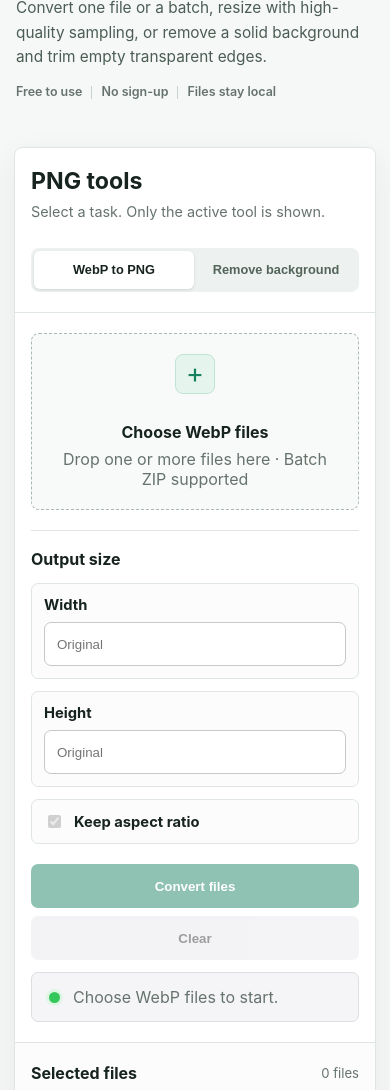
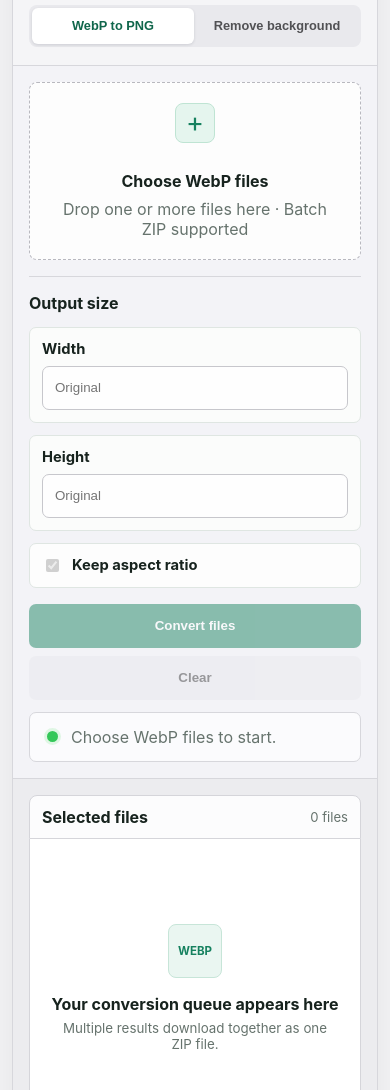
Before and after one commit to ijmu/pngtoolbox, a website built with Vite: page index.html in a window 390 px wide. Shown: the part 253-1343 px from the top of the page. Built offline with nearby package versions, Linux system fonts and the light colour scheme; what pica would draw is missing.

Commit message:
Redesign homepage as pro workspace

```diff
--- a/index.html
+++ b/index.html
@@ -38,18 +38,10 @@
       <nav aria-label="Primary navigation"><a href="#tool">Tools</a><a href="#guides">Guides</a><a href="./about.html">About</a><a href="./privacy.html">Privacy</a></nav>
     </header>
 
-    <main>
-      <section class="hero">
-        <div class="hero-copy">
-          <h1>Convert WebP and make transparent PNGs</h1>
-          <p>Convert one file or a batch, resize with high-quality sampling, or remove a solid background and trim empty transparent edges.</p>
-          <ul class="hero-facts" aria-label="Tool benefits"><li>Free to use</li><li>No sign-up</li><li>Files stay local</li></ul>
-        </div>
-      </section>
-
-      <section id="tool" class="tool-shell" aria-labelledby="tool-title">
+    <main class="workspace-page">
+      <section id="tool" class="tool-shell app-workspace" aria-labelledby="tool-title">
         <div class="workspace-head">
-          <div><h2 id="tool-title">PNG tools</h2><p>Select a task. Only the active tool is shown.</p></div>
+          <div class="workspace-title"><h1 id="tool-title">PNG workspace</h1><p>Convert WebP files, remove solid backgrounds, and inspect the PNG result before downloading.</p></div>
           <div class="tool-tabs" role="tablist" aria-label="Choose a PNG tool">
             <button id="converterTab" type="button" class="tool-tab is-active" role="tab" aria-selected="true" aria-controls="converterPanel">WebP to PNG</button>
             <button id="backgroundTab" type="button" class="tool-tab" role="tab" aria-selected="false" aria-controls="backgroundPanel">Remove background</button>
@@ -58,7 +50,7 @@
 
         <div id="converterPanel" class="tool-panel" role="tabpanel" aria-labelledby="converterTab">
           <div class="tool-grid">
-            <div class="control-panel">
+            <div class="control-panel app-sidebar">
               <div id="webpDropzone" class="dropzone" tabindex="0" role="button" aria-label="Choose or drop WebP images">
                 <input id="webpInput" type="file" accept="image/webp" multiple />
                 <div class="drop-icon">+</div><p>Choose WebP files</p><span>Drop one or more files here &middot; Batch ZIP supported</span>
@@ -79,7 +71,7 @@
               <progress id="convertProgress" class="progress-bar" max="100" value="0" hidden>0%</progress>
               <div id="webpStatus" class="status" role="status">Choose WebP files to start.</div>
             </div>
-            <div class="queue-panel">
+            <div class="queue-panel app-canvas">
               <div class="queue-head"><strong>Selected files</strong><span id="queueCount">0 files</span></div>
               <ul id="webpFileList" class="file-list" aria-label="Selected WebP files"></ul>
               <div id="queueEmpty" class="queue-empty"><span>WEBP</span><strong>Your conversion queue appears here</strong><small>Multiple results download together as one ZIP file.</small></div>
@@ -89,7 +81,7 @@
 
         <div id="backgroundPanel" class="tool-panel" role="tabpanel" aria-labelledby="backgroundTab" hidden>
           <div class="editor-grid">
-            <div class="control-panel">
+            <div class="control-panel app-sidebar">
               <div id="pngDropzone" class="dropzone" tabindex="0" role="button" aria-label="Choose, drop, or paste an image to make a transparent PNG">
                 <input id="pngInput" type="file" accept="image/jpeg,image/png,image/webp" />
                 <div class="drop-icon">+</div><p>Choose an image</p><span>JPG, PNG, or WebP &middot; Drop here or paste with Ctrl+V</span>
@@ -106,7 +98,7 @@
               </div>
               <div class="controls compact-controls"><button id="downloadTransparentBtn" type="button" disabled>Download PNG</button><button id="resetTransparentBtn" type="button" class="secondary" disabled>Reset</button></div>
             </div>
-            <div class="preview-panel">
+            <div class="preview-panel app-canvas">
               <div class="preview-toolbar"><div class="segmented-control" role="group" aria-label="Preview image"><button id="resultPreviewBtn" type="button" class="segment is-active" aria-pressed="true" disabled>Result</button><button id="originalPreviewBtn" type="button" class="segment" aria-pressed="false" disabled>Original</button></div><span id="transparentMeasure" class="preview-measure">Measured after processing</span></div>
               <div class="preview-stage"><canvas id="previewCanvas" width="720" height="480" aria-label="Transparent PNG preview"></canvas><canvas id="originalCanvas" class="is-hidden" width="720" height="480" aria-label="Original image preview"></canvas><div id="previewEmpty" class="preview-empty" aria-hidden="true"><span class="preview-symbol">PNG</span><strong>Your transparent preview appears here</strong><small>Click the image to sample its background color</small></div></div>
               <div id="transparentStatus" class="status" role="status">Choose an image to start.</div>
--- a/styles.css
+++ b/styles.css
@@ -1402,3 +1402,113 @@ output { color: #526158; display: inline-block; font-size: 0.82rem; text-align:
 
 @media (hover: none) { .dropzone:hover { background: #f8faf9; border-color: #aab9b2; } }
 @media (prefers-reduced-motion: reduce) { *, *::before, *::after { scroll-behavior: auto !important; transition-duration: 0.01ms !important; } }
+
+/* 2026 Pro Workspace: the application is the homepage. */
+body { background: #f5f5f7; }
+.workspace-page { max-width: 1280px; padding: 28px 24px 88px; }
+.app-workspace { border-color: #d7d7dc; box-shadow: 0 18px 48px rgba(20, 28, 24, 0.08); }
+.app-workspace .workspace-head {
+  background: #f5f5f7;
+  border-bottom-color: #d7d7dc;
+  min-height: 92px;
+  padding: 20px 24px;
+}
+.workspace-title { min-width: 0; }
+.workspace-title h1 {
+  color: #1d1d1f;
+  font-size: 1.85rem;
+  line-height: 1.12;
+  margin: 0;
+  text-align: left;
+}
+.workspace-title p { color: #6e6e73; font-size: 0.86rem; line-height: 1.45; margin: 6px 0 0; }
+.app-workspace .tool-tabs { background: #e9e9ed; flex: 0 0 auto; }
+.app-workspace .tool-tab { color: #515154; min-height: 36px; }
+.app-workspace .tool-tab.is-active,
+.app-workspace .tool-tab.is-active:not(:disabled):hover { color: var(--accent-dark); }
+.app-workspace .tool-grid,
+.app-workspace .editor-grid { grid-template-columns: 310px minmax(0, 1fr); min-height: 620px; }
+.app-workspace .app-sidebar {
+  background: rgba(242, 242, 247, 0.92);
+  border-right-color: #d7d7dc;
+  padding: 20px 18px;
+}
+.app-workspace .app-canvas { background: #ececef; padding: 18px; }
+.app-workspace .dropzone {
+  background: rgba(255, 255, 255, 0.78);
+  border-color: #b8b8bf;
+  min-height: 130px;
+}
+.app-workspace .dropzone:hover,
+.app-workspace .dropzone:focus-visible,
+.app-workspace .dropzone.dragover { background: #fff; }
+.app-workspace .control-section { border-top-color: #d7d7dc; margin-top: 16px; padding-top: 16px; }
+.app-workspace .conversion-options,
+.app-workspace .transparent-controls { grid-template-columns: 1fr; }
+.app-workspace .conversion-options .check-row,
+.app-workspace .transparent-controls .check-row { grid-column: auto; }
+.app-workspace input[type="number"],
+.app-workspace select,
+.app-workspace .check-row { background-color: rgba(255, 255, 255, 0.82); }
+.app-workspace .controls { grid-template-columns: 1fr; margin-top: 16px; }
+.app-workspace .status { background: rgba(255, 255, 255, 0.72); border-color: #d7d7dc; }
+.app-workspace .queue-head,
+.app-workspace .preview-toolbar {
+  background: rgba(255, 255, 255, 0.86);
+  border: 1px solid #d5d5da;
+  border-radius: 8px 8px 0 0;
+  margin: 0;
+  min-height: 44px;
+  padding: 0 12px;
+}
+.app-workspace .queue-empty,
+.app-workspace .file-list {
+  background: #fff;
+  border: 1px solid #d5d5da;
+  border-top: 0;
+  border-radius: 0 0 8px 8px;
+  min-height: 510px;
+}
+.app-workspace .queue-empty { justify-content: center; }
+.app-workspace .file-list { max-height: 510px; padding: 12px; }
+.app-workspace .file-list:empty { display: none; }
+.app-workspace .preview-stage {
+  border-color: #d5d5da;
+  border-radius: 0;
+  border-top: 0;
+  min-height: 510px;
+}
+.app-workspace .preview-empty { inset: 18px; position: absolute; }
+.app-workspace .preview-panel > .status {
+  border-color: #d5d5da;
+  border-radius: 0 0 8px 8px;
+  margin: 0;
+}
+.app-workspace button { transition: background-color 150ms ease, border-color 150ms ease, color 150ms ease, transform 120ms cubic-bezier(0.23, 1, 0.32, 1); }
+.app-workspace button:not(:disabled):active { transform: scale(0.98); }
+
+@media (max-width: 900px) {
+  .workspace-page { padding-top: 20px; }
+  .app-workspace .workspace-head { align-items: flex-start; }
+  .app-workspace .tool-grid,
+  .app-workspace .editor-grid { grid-template-columns: 1fr; }
+  .app-workspace .app-sidebar { border-bottom: 1px solid #d7d7dc; border-right: 0; }
+  .app-workspace .conversion-options,
+  .app-workspace .transparent-controls { grid-template-columns: repeat(2, minmax(0, 1fr)); }
+  .app-workspace .conversion-options .check-row,
+  .app-workspace .transparent-controls .check-row { grid-column: 1 / -1; }
+}
+@media (max-width: 640px) {
+  .workspace-page { padding: 14px 12px 64px; }
+  .app-workspace .workspace-head { min-height: 0; padding: 18px 16px; }
+  .workspace-title h1 { font-size: 1.55rem; }
+  .app-workspace .app-sidebar,
+  .app-workspace .app-canvas { padding: 16px; }
+  .app-workspace .conversion-options,
+  .app-workspace .transparent-controls { grid-template-columns: 1fr; }
+  .app-workspace .conversion-options .check-row,
+  .app-workspace .transparent-controls .check-row { grid-column: auto; }
+  .app-workspace .queue-empty,
+  .app-workspace .file-list,
+  .app-workspace .preview-stage { min-height: 300px; }
+}
```
